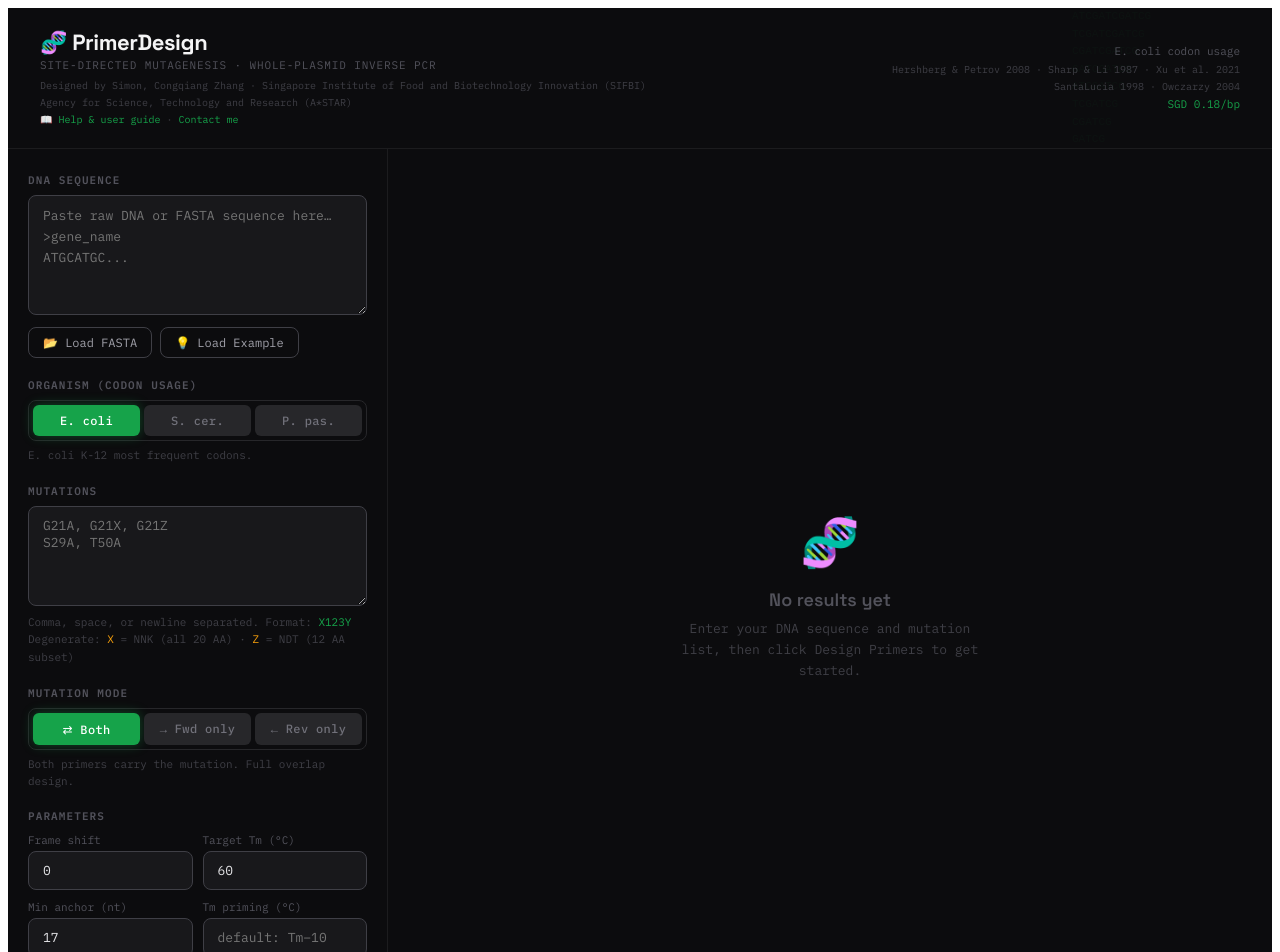
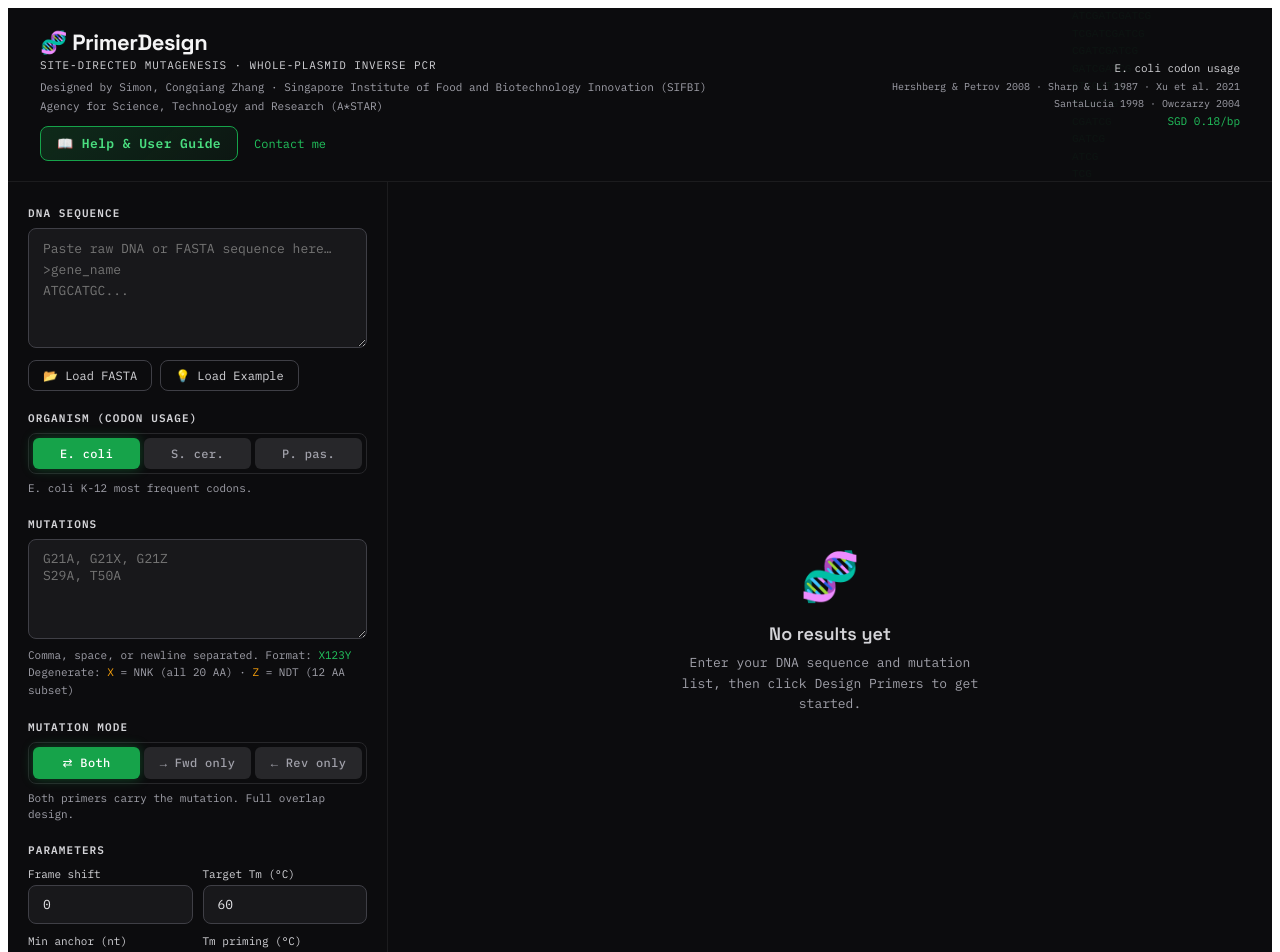
Before and after one commit to zcqsimon/PrimerDesign, a React (Vite) app: page / in a window 1280 px wide. Shown: the top 952 px of the page. Built offline with nearby package versions, Linux system fonts and the light colour scheme.

Commit message:
Update App.jsx

```diff
--- a/src/App.jsx
+++ b/src/App.jsx
@@ -435,7 +435,7 @@ export default function PrimerDesignApp() {
         .btn-primary:hover { filter:brightness(1.15); transform:translateY(-1px); }
         .btn-primary:disabled { opacity:0.5; cursor:not-allowed; transform:none; }
         .btn-ghost {
-          background:transparent; border:1px solid #3f3f46; color:#a1a1aa;
+          background:transparent; border:1px solid #3f3f46; color:#d4d4d8;
           border-radius:8px; padding:10px 20px; font-family:'IBM Plex Mono',monospace;
           font-size:13px; cursor:pointer; transition:all 0.2s;
         }
@@ -453,8 +453,8 @@ export default function PrimerDesignApp() {
           transition:all 0.2s; letter-spacing:0.03em;
         }
         .mode-btn.active { background:#16a34a; color:#fff; box-shadow:0 0 12px rgba(22,163,74,0.4); }
-        .mode-btn.inactive { background:#27272a; color:#71717a; }
-        .mode-btn.inactive:hover { background:#3f3f46; color:#a1a1aa; }
+        .mode-btn.inactive { background:#27272a; color:#a1a1aa; }
+        .mode-btn.inactive:hover { background:#3f3f46; color:#d4d4d8; }
         .result-card {
           background:#18181b; border:1px solid #27272a; border-radius:10px;
           padding:20px; margin-bottom:12px; transition:border-color 0.2s;
@@ -466,14 +466,26 @@ export default function PrimerDesignApp() {
         @keyframes pulse { 0%,100%{opacity:1} 50%{opacity:0.5} }
         .tab-btn {
           padding:8px 18px; border:none; background:transparent; cursor:pointer;
-          font-family:'IBM Plex Mono',monospace; font-size:12px; color:#71717a;
+          font-family:'IBM Plex Mono',monospace; font-size:12px; color:#a1a1aa;
           border-bottom:2px solid transparent; transition:all 0.2s;
         }
-        .tab-btn.active { color:#16a34a; border-bottom-color:#16a34a; }
-        .tab-btn:hover:not(.active) { color:#a1a1aa; }
+        .tab-btn.active { color:#22c55e; border-bottom-color:#16a34a; }
+        .tab-btn:hover:not(.active) { color:#d4d4d8; }
+        .btn-help {
+          display:inline-flex; align-items:center; gap:7px;
+          background:linear-gradient(135deg, rgba(22,163,74,0.20), rgba(22,163,74,0.07));
+          border:1px solid #16a34a; color:#4ade80;
+          border-radius:8px; padding:8px 16px; text-decoration:none;
+          font-family:'IBM Plex Mono',monospace; font-size:13px; font-weight:600;
+          letter-spacing:0.03em; transition:all 0.2s; white-space:nowrap;
+        }
+        .btn-help:hover {
+          background:#16a34a; color:#fff;
+          box-shadow:0 0 18px rgba(22,163,74,0.45); transform:translateY(-1px);
+        }
         .helix {
           position:absolute; right:0; top:0; opacity:0.04; pointer-events:none;
-          font-size:11px; line-height:1.6; color:#16a34a; font-family:monospace;
+          font-size:11px; line-height:1.6; color:#22c55e; font-family:monospace;
           width:200px; overflow:hidden; height:100%; white-space:pre;
         }
       `}</style>
@@ -487,23 +499,24 @@ export default function PrimerDesignApp() {
           <div style={{fontFamily:"'Space Grotesk',sans-serif", fontSize:"22px", fontWeight:700, color:"#f4f4f5", letterSpacing:"-0.02em"}}>
             🧬 PrimerDesign
           </div>
-          <div style={{fontSize:"11px", color:"#52525b", marginTop:"2px", letterSpacing:"0.08em"}}>
+          <div style={{fontSize:"11px", color:"#d4d4d8", marginTop:"2px", letterSpacing:"0.08em"}}>
             SITE-DIRECTED MUTAGENESIS · WHOLE-PLASMID INVERSE PCR
           </div>
-          <div style={{fontSize:"10px", color:"#3f3f46", marginTop:"5px", lineHeight:1.7}}>
+          <div style={{fontSize:"11px", color:"#a1a1aa", marginTop:"6px", lineHeight:1.7}}>
             Designed by Simon, Congqiang Zhang · Singapore Institute of Food and Biotechnology Innovation (SIFBI)<br/>
-            Agency for Science, Technology and Research (A*STAR)<br/>
-            <a href="/help.html" style={{color:"#16a34a", textDecoration:"none"}}>
-              📖 Help &amp; user guide
+            Agency for Science, Technology and Research (A*STAR)
+          </div>
+          <div style={{display:"flex", alignItems:"center", gap:"16px", marginTop:"11px"}}>
+            <a href="/help.html" className="btn-help">
+              📖 Help &amp; User Guide
             </a>
-            {" · "}
-            <a href="mailto:congqiang_zhang@a-star.edu.sg" style={{color:"#16a34a", textDecoration:"none"}}>
+            <a href="mailto:congqiang_zhang@a-star.edu.sg" style={{color:"#22c55e", fontSize:"12px", textDecoration:"none"}}>
               Contact me
             </a>
           </div>
         </div>
-        <div style={{fontSize:"11px", color:"#3f3f46", textAlign:"right", lineHeight:1.7}}>
-          <div style={{color:"#52525b"}}>
+        <div style={{fontSize:"11px", color:"#a1a1aa", textAlign:"right", lineHeight:1.7}}>
+          <div style={{color:"#d4d4d8"}}>
             {CODON_TABLES[organism]?.label} codon usage
           </div>
           <div style={{fontSize:"10px"}}>
@@ -518,7 +531,7 @@ export default function PrimerDesignApp() {
             {" · "}
             <span title="Salt correction: Owczarzy et al. 2004 · Biochemistry">Owczarzy 2004</span>
           </div>
-          <div style={{color:"#16a34a", fontSize:"11px"}}>SGD {PRICE_PER_BP}/bp</div>
+          <div style={{color:"#22c55e", fontSize:"11px"}}>SGD {PRICE_PER_BP}/bp</div>
         </div>
       </div>
 
@@ -528,7 +541,7 @@ export default function PrimerDesignApp() {
 
           {/* DNA Sequence */}
           <div style={{marginBottom:"20px"}}>
-            <div style={{fontSize:"11px", fontWeight:600, color:"#52525b", letterSpacing:"0.1em", marginBottom:"8px"}}>DNA SEQUENCE</div>
+            <div style={{fontSize:"11px", fontWeight:600, color:"#d4d4d8", letterSpacing:"0.1em", marginBottom:"8px"}}>DNA SEQUENCE</div>
             <textarea
               className="input-field"
               style={{height:"120px", resize:"vertical", lineHeight:1.6}}
@@ -548,7 +561,7 @@ export default function PrimerDesignApp() {
                 💡 Load Example
               </button>
               <input ref={fileRef} type="file" accept=".fasta,.fa,.txt" style={{display:"none"}} onChange={handleFile} />
-              {dnaInput && <span style={{fontSize:"11px", color:"#52525b", alignSelf:"center"}}>
+              {dnaInput && <span style={{fontSize:"11px", color:"#d4d4d8", alignSelf:"center"}}>
                 {parseDNA(dnaInput).length.toLocaleString()} nt
               </span>}
             </div>
@@ -556,7 +569,7 @@ export default function PrimerDesignApp() {
 
           {/* Organism */}
           <div style={{marginBottom:"20px"}}>
-            <div style={{fontSize:"11px", fontWeight:600, color:"#52525b", letterSpacing:"0.1em", marginBottom:"8px"}}>ORGANISM (CODON USAGE)</div>
+            <div style={{fontSize:"11px", fontWeight:600, color:"#d4d4d8", letterSpacing:"0.1em", marginBottom:"8px"}}>ORGANISM (CODON USAGE)</div>
             <div style={{display:"flex", gap:"4px", background:"#0c0c0e", padding:"4px", borderRadius:"8px", border:"1px solid #27272a"}}>
               {Object.entries(CODON_TABLES).map(([key, val]) => (
                 <button key={key} className={`mode-btn ${organism===key?"active":"inactive"}`} onClick={() => setOrganism(key)}>
@@ -564,7 +577,7 @@ export default function PrimerDesignApp() {
                 </button>
               ))}
             </div>
-            <div style={{fontSize:"11px", color:"#3f3f46", marginTop:"6px", lineHeight:1.5}}>
+            <div style={{fontSize:"11px", color:"#a1a1aa", marginTop:"6px", lineHeight:1.5}}>
               {organism === "ecoli"  && "E. coli K-12 most frequent codons."}
               {organism === "yeast"  && "S. cerevisiae most frequent codons."}
               {organism === "pichia" && "P. pastoris (K. phaffii) most frequent codons."}
@@ -573,7 +586,7 @@ export default function PrimerDesignApp() {
 
           {/* Mutations */}
           <div style={{marginBottom:"20px"}}>
-            <div style={{fontSize:"11px", fontWeight:600, color:"#52525b", letterSpacing:"0.1em", marginBottom:"8px"}}>MUTATIONS</div>
+            <div style={{fontSize:"11px", fontWeight:600, color:"#d4d4d8", letterSpacing:"0.1em", marginBottom:"8px"}}>MUTATIONS</div>
             <textarea
               className="input-field"
               style={{height:"100px", resize:"vertical"}}
@@ -581,15 +594,15 @@ export default function PrimerDesignApp() {
               value={mutInput}
               onChange={e => setMutInput(e.target.value)}
             />
-            <div style={{fontSize:"11px", color:"#3f3f46", marginTop:"4px", lineHeight:1.6}}>
-              Comma, space, or newline separated. Format: <span style={{color:"#16a34a"}}>X123Y</span><br/>
+            <div style={{fontSize:"11px", color:"#a1a1aa", marginTop:"4px", lineHeight:1.6}}>
+              Comma, space, or newline separated. Format: <span style={{color:"#22c55e"}}>X123Y</span><br/>
               Degenerate: <span style={{color:"#f59e0b"}}>X</span> = NNK (all 20 AA) · <span style={{color:"#f59e0b"}}>Z</span> = NDT (12 AA subset)
             </div>
           </div>
 
           {/* Mutation Mode */}
           <div style={{marginBottom:"20px"}}>
-            <div style={{fontSize:"11px", fontWeight:600, color:"#52525b", letterSpacing:"0.1em", marginBottom:"8px"}}>MUTATION MODE</div>
+            <div style={{fontSize:"11px", fontWeight:600, color:"#d4d4d8", letterSpacing:"0.1em", marginBottom:"8px"}}>MUTATION MODE</div>
             <div style={{display:"flex", gap:"4px", background:"#0c0c0e", padding:"4px", borderRadius:"8px", border:"1px solid #27272a"}}>
               {["both","fwd","rev"].map(m => (
                 <button key={m} className={`mode-btn ${mutMode===m?"active":"inactive"}`} onClick={() => setMutMode(m)}>
@@ -597,7 +610,7 @@ export default function PrimerDesignApp() {
                 </button>
               ))}
             </div>
-            <div style={{fontSize:"11px", color:"#3f3f46", marginTop:"6px", lineHeight:1.5}}>
+            <div style={{fontSize:"11px", color:"#a1a1aa", marginTop:"6px", lineHeight:1.5}}>
               {mutMode === "both" && "Both primers carry the mutation. Full overlap design."}
               {mutMode === "fwd" && "FWD carries mutation; REV is pure WT and shared across same-site variants."}
               {mutMode === "rev" && "REV carries mutation; FWD is pure WT and shared across same-site variants."}
@@ -606,22 +619,22 @@ export default function PrimerDesignApp() {
 
           {/* Parameters */}
           <div style={{marginBottom:"20px"}}>
-            <div style={{fontSize:"11px", fontWeight:600, color:"#52525b", letterSpacing:"0.1em", marginBottom:"10px"}}>PARAMETERS</div>
+            <div style={{fontSize:"11px", fontWeight:600, color:"#d4d4d8", letterSpacing:"0.1em", marginBottom:"10px"}}>PARAMETERS</div>
             <div style={{display:"grid", gridTemplateColumns:"1fr 1fr", gap:"10px"}}>
               <div>
-                <div style={{fontSize:"11px", color:"#52525b", marginBottom:"4px"}}>Frame shift</div>
+                <div style={{fontSize:"11px", color:"#d4d4d8", marginBottom:"4px"}}>Frame shift</div>
                 <input className="input-field" type="number" value={frameShift} onChange={e=>setFrameShift(e.target.value)} placeholder="0"/>
               </div>
               <div>
-                <div style={{fontSize:"11px", color:"#52525b", marginBottom:"4px"}}>Target Tm (°C)</div>
+                <div style={{fontSize:"11px", color:"#d4d4d8", marginBottom:"4px"}}>Target Tm (°C)</div>
                 <input className="input-field" type="number" value={targetTm} onChange={e=>setTargetTm(e.target.value)} placeholder="58"/>
               </div>
               <div>
-                <div style={{fontSize:"11px", color:"#52525b", marginBottom:"4px"}}>Min anchor (nt)</div>
+                <div style={{fontSize:"11px", color:"#d4d4d8", marginBottom:"4px"}}>Min anchor (nt)</div>
                 <input className="input-field" type="number" value={minAnchor} onChange={e=>setMinAnchor(e.target.value)} placeholder="15"/>
               </div>
               <div>
-                <div style={{fontSize:"11px", color:"#52525b", marginBottom:"4px"}}>Tm priming (°C)</div>
+                <div style={{fontSize:"11px", color:"#d4d4d8", marginBottom:"4px"}}>Tm priming (°C)</div>
                 <input className="input-field" type="number" value={tmPriming} onChange={e=>setTmPriming(e.target.value)} placeholder={`default: Tm−10`}/>
               </div>
             </div>
@@ -635,12 +648,12 @@ export default function PrimerDesignApp() {
         {/* Right panel — results */}
         <div style={{overflowY:"auto", padding:"24px 28px"}}>
           {!results && (
-            <div style={{display:"flex", flexDirection:"column", alignItems:"center", justifyContent:"center", height:"100%", color:"#3f3f46", textAlign:"center"}}>
+            <div style={{display:"flex", flexDirection:"column", alignItems:"center", justifyContent:"center", height:"100%", color:"#a1a1aa", textAlign:"center"}}>
               <div style={{fontSize:"48px", marginBottom:"16px"}}>🧬</div>
-              <div style={{fontFamily:"'Space Grotesk',sans-serif", fontSize:"18px", color:"#52525b", fontWeight:600}}>
+              <div style={{fontFamily:"'Space Grotesk',sans-serif", fontSize:"18px", color:"#d4d4d8", fontWeight:600}}>
                 No results yet
               </div>
-              <div style={{fontSize:"13px", marginTop:"8px", color:"#3f3f46", maxWidth:"320px", lineHeight:1.6}}>
+              <div style={{fontSize:"13px", marginTop:"8px", color:"#a1a1aa", maxWidth:"320px", lineHeight:1.6}}>
                 Enter your DNA sequence and mutation list, then click Design Primers to get started.
               </div>
             </div>
@@ -651,20 +664,20 @@ export default function PrimerDesignApp() {
               {/* Summary bar */}
               <div style={{display:"grid", gridTemplateColumns:"repeat(4,1fr)", gap:"12px", marginBottom:"24px"}}>
                 <div className="stat-box">
-                  <div style={{fontSize:"11px", color:"#52525b", marginBottom:"4px"}}>PROCESSED</div>
+                  <div style={{fontSize:"11px", color:"#d4d4d8", marginBottom:"4px"}}>PROCESSED</div>
                   <div style={{fontSize:"22px", fontWeight:600, color:"#f4f4f5", fontFamily:"'Space Grotesk',sans-serif"}}>{results.length}</div>
                 </div>
                 <div className="stat-box">
-                  <div style={{fontSize:"11px", color:"#52525b", marginBottom:"4px"}}>WARNINGS</div>
+                  <div style={{fontSize:"11px", color:"#d4d4d8", marginBottom:"4px"}}>WARNINGS</div>
                   <div style={{fontSize:"22px", fontWeight:600, color: warnCount ? "#f59e0b" : "#16a34a", fontFamily:"'Space Grotesk',sans-serif"}}>{warnCount}</div>
                 </div>
                 <div className="stat-box">
-                  <div style={{fontSize:"11px", color:"#52525b", marginBottom:"4px"}}>ERRORS</div>
+                  <div style={{fontSize:"11px", color:"#d4d4d8", marginBottom:"4px"}}>ERRORS</div>
                   <div style={{fontSize:"22px", fontWeight:600, color: errCount ? "#ef4444" : "#16a34a", fontFamily:"'Space Grotesk',sans-serif"}}>{errCount}</div>
                 </div>
                 <div className="stat-box">
-                  <div style={{fontSize:"11px", color:"#52525b", marginBottom:"4px"}}>TOTAL COST</div>
-                  <div style={{fontSize:"22px", fontWeight:600, color:"#16a34a", fontFamily:"'Space Grotesk',sans-serif"}}>
+                  <div style={{fontSize:"11px", color:"#d4d4d8", marginBottom:"4px"}}>TOTAL COST</div>
+                  <div style={{fontSize:"22px", fontWeight:600, color:"#22c55e", fontFamily:"'Space Grotesk',sans-serif"}}>
                     SGD {totalCost.toFixed(2)}
                   </div>
                 </div>
@@ -711,10 +724,10 @@ export default function PrimerDesignApp() {
                   {r.ok && (
                     <>
                       <div style={{display:"grid", gridTemplateColumns:"1fr 1fr", gap:"8px", marginBottom:"12px"}}>
-                        <div style={{fontSize:"12px", color:"#52525b"}}>
+                        <div style={{fontSize:"12px", color:"#d4d4d8"}}>
                           Codon: <span style={{color:"#e4e4e7"}}>{r.codonChange}</span>
                         </div>
-                        <div style={{fontSize:"12px", color:"#52525b"}}>
+                        <div style={{fontSize:"12px", color:"#d4d4d8"}}>
                           Mode: <span style={{color:"#e4e4e7"}}>mutation={mutMode} · {CODON_TABLES[organism]?.label}</span>
                         </div>
                       </div>
@@ -722,7 +735,7 @@ export default function PrimerDesignApp() {
                       <div style={{display:"grid", gridTemplateColumns:"1fr 1fr", gap:"16px"}}>
                         <div>
                           <PrimerSeq seq={r.fwdSeq} label="Forward" />
-                          <div style={{display:"flex", gap:"12px", marginTop:"6px", fontSize:"11px", color:"#52525b"}}>
+                          <div style={{display:"flex", gap:"12px", marginTop:"6px", fontSize:"11px", color:"#d4d4d8"}}>
                             <span>{r.fwdLen} nt</span>
                             <span>Tm <span style={{color: r.fwdTm<55?"#ef4444":"#a1a1aa"}}>{r.fwdTm}°C</span></span>
                             <span>GC <span style={{color: r.fwdGC<40||r.fwdGC>65?"#ef4444":"#a1a1aa"}}>{r.fwdGC}%</span></span>
@@ -731,7 +744,7 @@ export default function PrimerDesignApp() {
                         </div>
                         <div>
                           <PrimerSeq seq={r.revSeq} label="Reverse" />
-                          <div style={{display:"flex", gap:"12px", marginTop:"6px", fontSize:"11px", color:"#52525b"}}>
+                          <div style={{display:"flex", gap:"12px", marginTop:"6px", fontSize:"11px", color:"#d4d4d8"}}>
                             <span>{r.revLen} nt</span>
                             <span>Tm <span style={{color: r.revTm<55?"#ef4444":"#a1a1aa"}}>{r.revTm}°C</span></span>
                             <span>GC <span style={{color: r.revGC<40||r.revGC>65?"#ef4444":"#a1a1aa"}}>{r.revGC}%</span></span>
@@ -751,7 +764,7 @@ export default function PrimerDesignApp() {
                     <thead>
                       <tr style={{borderBottom:"1px solid #27272a"}}>
                         {["Mutation","Fwd Primer","Rev Primer","Len F","Tm F","GC% F","Len R","Tm R","GC% R","Cost F","Cost R","Codon","Shared","Warnings"].map(h => (
-                          <th key={h} style={{padding:"8px 12px", textAlign:"left", color:"#52525b", fontWeight:500, letterSpacing:"0.05em", fontSize:"11px", whiteSpace:"nowrap"}}>{h}</th>
+                          <th key={h} style={{padding:"8px 12px", textAlign:"left", color:"#d4d4d8", fontWeight:500, letterSpacing:"0.05em", fontSize:"11px", whiteSpace:"nowrap"}}>{h}</th>
                         ))}
                       </tr>
                     </thead>
@@ -761,17 +774,17 @@ export default function PrimerDesignApp() {
                           <td style={{padding:"8px 12px", fontWeight:600, color:"#f4f4f5", whiteSpace:"nowrap"}}>{r.mut}</td>
                           {r.ok ? (
                             <>
-                              <td style={{padding:"8px 12px", fontFamily:"monospace", color:"#a1a1aa", maxWidth:"200px", overflow:"hidden", textOverflow:"ellipsis", whiteSpace:"nowrap"}} title={r.fwdSeq}>{r.fwdSeq}</td>
-                              <td style={{padding:"8px 12px", fontFamily:"monospace", color:"#a1a1aa", maxWidth:"200px", overflow:"hidden", textOverflow:"ellipsis", whiteSpace:"nowrap"}} title={r.revSeq}>{r.revSeq}</td>
-                              <td style={{padding:"8px 12px", color:"#71717a"}}>{r.fwdLen}</td>
+                              <td style={{padding:"8px 12px", fontFamily:"monospace", color:"#d4d4d8", maxWidth:"200px", overflow:"hidden", textOverflow:"ellipsis", whiteSpace:"nowrap"}} title={r.fwdSeq}>{r.fwdSeq}</td>
+                              <td style={{padding:"8px 12px", fontFamily:"monospace", color:"#d4d4d8", maxWidth:"200px", overflow:"hidden", textOverflow:"ellipsis", whiteSpace:"nowrap"}} title={r.revSeq}>{r.revSeq}</td>
+                              <td style={{padding:"8px 12px", color:"#a1a1aa"}}>{r.fwdLen}</td>
                               <td style={{padding:"8px 12px", color: r.fwdTm<55?"#ef4444":"#71717a"}}>{r.fwdTm}</td>
                               <td style={{padding:"8px 12px", color: r.fwdGC<40||r.fwdGC>65?"#ef4444":"#71717a"}}>{r.fwdGC}</td>
-                              <td style={{padding:"8px 12px", color:"#71717a"}}>{r.revLen}</td>
+                              <td style={{padding:"8px 12px", color:"#a1a1aa"}}>{r.revLen}</td>
                               <td style={{padding:"8px 12px", color: r.revTm<55?"#ef4444":"#71717a"}}>{r.revTm}</td>
                               <td style={{padding:"8px 12px", color: r.revGC<40||r.revGC>65?"#ef4444":"#71717a"}}>{r.revGC}</td>
                               <td style={{padding:"8px 12px", color: r.costF===0?"#7c3aed":"#16a34a"}}>{r.costF.toFixed(2)}</td>
                               <td style={{padding:"8px 12px", color: r.costR===0?"#7c3aed":"#16a34a"}}>{r.costR.toFixed(2)}</td>
-                              <td style={{padding:"8px 12px", color:"#71717a", whiteSpace:"nowrap"}}>{r.codonChange}</td>
+                              <td style={{padding:"8px 12px", color:"#a1a1aa", whiteSpace:"nowrap"}}>{r.codonChange}</td>
                               <td style={{padding:"8px 12px", color:"#7c3aed", fontSize:"11px"}}>{r.sharedNote || "—"}</td>
                               <td style={{padding:"8px 12px", color: r.warns==="OK"?"#16a34a":"#f59e0b"}}>{r.warns}</td>
                             </>
@@ -790,15 +803,15 @@ export default function PrimerDesignApp() {
                 const orderRows = buildOrderList(results);
                 return (
                   <div>
-                    <div style={{fontSize:"12px", color:"#52525b", marginBottom:"14px"}}>
-                      <span style={{color:"#16a34a", fontWeight:600}}>{orderRows.length} primers</span> to order — reused shared primers excluded.
+                    <div style={{fontSize:"12px", color:"#d4d4d8", marginBottom:"14px"}}>
+                      <span style={{color:"#22c55e", fontWeight:600}}>{orderRows.length} primers</span> to order — reused shared primers excluded.
                     </div>
                     <div style={{overflowX:"auto"}}>
                       <table style={{width:"100%", borderCollapse:"collapse", fontSize:"12px"}}>
                         <thead>
                           <tr style={{borderBottom:"1px solid #27272a"}}>
-                            <th style={{padding:"8px 14px", textAlign:"left", color:"#52525b", fontWeight:500, letterSpacing:"0.05em", fontSize:"11px", whiteSpace:"nowrap", width:"160px"}}>Primer Name</th>
-                            <th style={{padding:"8px 14px", textAlign:"left", color:"#52525b", fontWeight:500, letterSpacing:"0.05em", fontSize:"11px"}}>Sequence (5'→3')</th>
+                            <th style={{padding:"8px 14px", textAlign:"left", color:"#d4d4d8", fontWeight:500, letterSpacing:"0.05em", fontSize:"11px", whiteSpace:"nowrap", width:"160px"}}>Primer Name</th>
+                            <th style={{padding:"8px 14px", textAlign:"left", color:"#d4d4d8", fontWeight:500, letterSpacing:"0.05em", fontSize:"11px"}}>Sequence (5'→3')</th>
                           </tr>
                         </thead>
                         <tbody>
@@ -807,7 +820,7 @@ export default function PrimerDesignApp() {
                               <td style={{padding:"10px 14px", fontWeight:600, color:"#f4f4f5", whiteSpace:"nowrap"}}>
                                 {row.name}
                               </td>
-                              <td style={{padding:"10px 14px", fontFamily:"monospace", fontSize:"12px", color:"#a1a1aa", letterSpacing:"0.04em", wordBreak:"break-all"}}>
+                              <td style={{padding:"10px 14px", fontFamily:"monospace", fontSize:"12px", color:"#d4d4d8", letterSpacing:"0.04em", wordBreak:"break-all"}}>
                                 {row.seq.split("").map((ch, j) => (
                                   ch === ch.toUpperCase() && /[ACGT]/.test(ch)
                                     ? <span key={j} style={{color:"#f59e0b", fontWeight:"bold"}}>{ch}</span>
```
